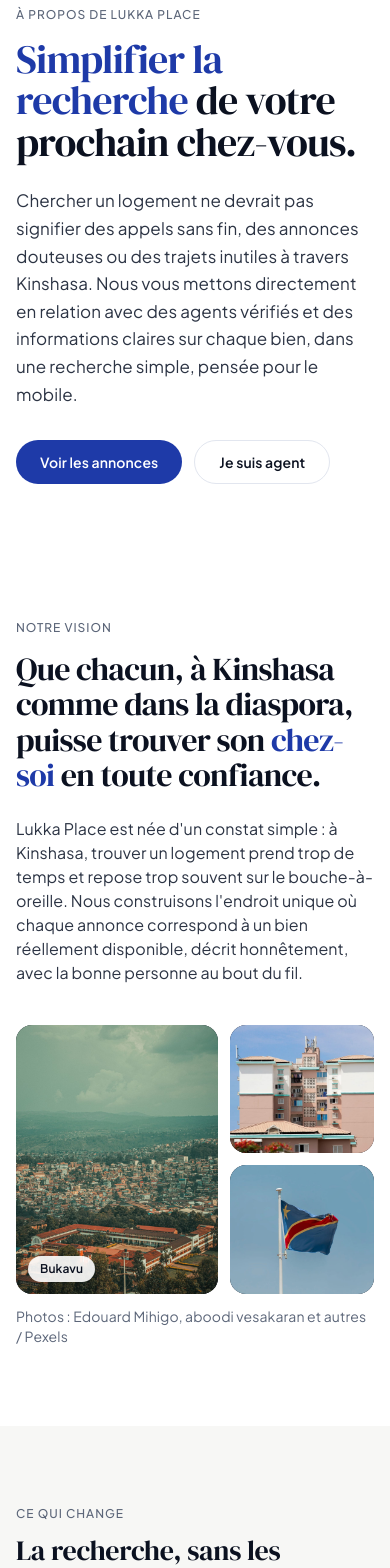
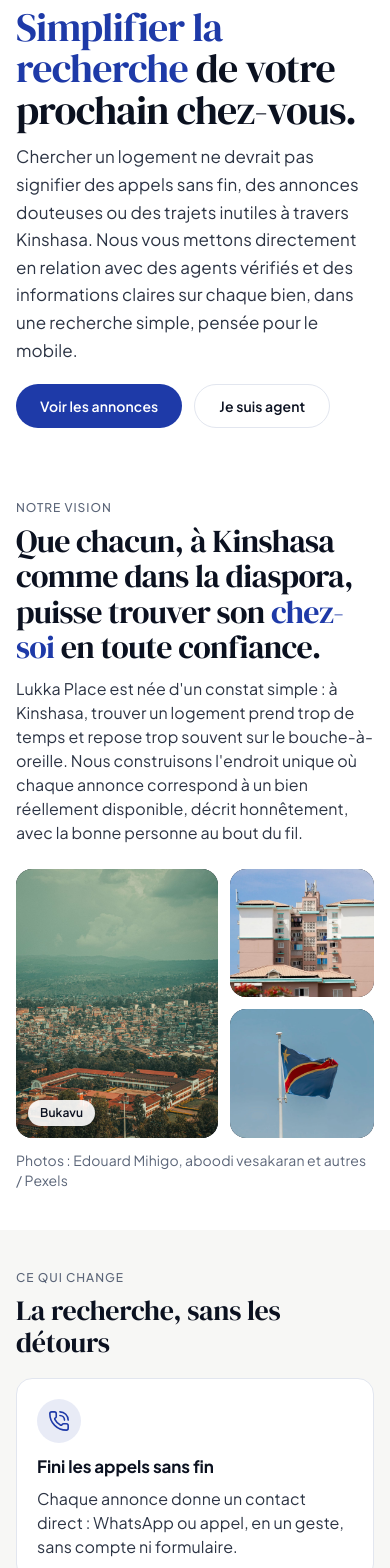
Before and after one commit to Lukkaplace186/lukka-place, a Next.js app in the folder web/: page /a-propos in a window 390 px wide. Shown: the part 432-2000 px from the top of the page. Built offline with nearby package versions, Linux system fonts and the light colour scheme; no server answers; the database is empty.

Commit message:
fix(web): About page is tighter on phones
Section padding 80px -> 40px, smaller gaps between eyebrow, heading, body
and cards below 640px. Desktop spacing unchanged.

Co-Authored-By: Claude Opus 5.5 <noreply@anthropic.com>

```diff
--- a/web/app/(site)/a-propos/page.js
+++ b/web/app/(site)/a-propos/page.js
@@ -95,14 +95,14 @@ export default async function AboutPage() {
             {t('about.photoCredit', { name: HERO_PHOTO_CREDIT.name })}
           </a>
         </div>
-        <div className="mx-auto flex max-w-[1600px] flex-col px-4 pb-14 pt-8 sm:px-6 lg:min-h-[38rem] lg:justify-center lg:px-8 lg:py-16">
+        <div className="mx-auto flex max-w-[1600px] flex-col px-4 pb-8 pt-5 sm:px-6 sm:pb-14 sm:pt-8 lg:min-h-[38rem] lg:justify-center lg:px-8 lg:py-16">
           <Breadcrumb items={[{ label: t('breadcrumb.home'), href: '/' }, { label: t('about.eyebrow') }]} />
-          <p className="u-eyebrow mt-8 lg:mt-14">{t('about.heroKicker')}</p>
-          <h1 className="mt-4 max-w-2xl font-display text-[2.5rem] font-normal leading-[1.04] tracking-[-0.02em] text-ink sm:text-[3.5rem] lg:max-w-[38%] lg:text-[3.5rem] xl:text-[4rem]">
+          <p className="u-eyebrow mt-5 sm:mt-8 lg:mt-14">{t('about.heroKicker')}</p>
+          <h1 className="mt-2 max-w-2xl sm:mt-4 font-display text-[2.5rem] font-normal leading-[1.04] tracking-[-0.02em] text-ink sm:text-[3.5rem] lg:max-w-[38%] lg:text-[3.5rem] xl:text-[4rem]">
             <Accented text={t('about.heroTitle')} accent={t('about.heroAccent')} className="text-blue" />
           </h1>
-          <p className="mt-6 max-w-xl text-[1.0625rem] leading-relaxed text-ink-70 sm:text-lg lg:max-w-[36%]">{t('about.heroLead')}</p>
-          <div className="mt-8 flex flex-wrap gap-3">
+          <p className="mt-3 max-w-xl text-[1.0625rem] sm:mt-6 leading-relaxed text-ink-70 sm:text-lg lg:max-w-[36%]">{t('about.heroLead')}</p>
+          <div className="mt-5 flex flex-wrap gap-3 sm:mt-8">
             <Link
               href="/listings"
               className="u-btn-primary inline-flex min-h-11 items-center rounded-full bg-blue px-6 text-sm font-semibold text-white transition-colors hover:bg-blue-deep"
@@ -120,13 +120,13 @@ export default async function AboutPage() {
       </section>
 
       {/* Vision — the statement beside the country it is for. */}
-      <section className="mx-auto grid max-w-[1600px] items-center gap-10 px-4 py-20 sm:px-6 sm:py-28 lg:grid-cols-[minmax(0,1fr)_minmax(0,1fr)] lg:gap-16 lg:px-8">
+      <section className="mx-auto grid max-w-[1600px] items-center gap-6 px-4 py-10 sm:gap-10 sm:px-6 sm:py-28 lg:grid-cols-[minmax(0,1fr)_minmax(0,1fr)] lg:gap-16 lg:px-8">
         <div>
-          <p className="u-eyebrow mb-4">{t('about.visionEyebrow')}</p>
+          <p className="u-eyebrow mb-2 sm:mb-4">{t('about.visionEyebrow')}</p>
           <h2 className="font-display text-[2rem] font-normal leading-[1.1] tracking-[-0.02em] text-ink sm:text-[2.75rem]">
             <Accented text={t('about.visionTitle')} accent={t('about.visionAccent')} className="text-blue" />
           </h2>
-          <p className="u-body mt-6 max-w-xl text-ink-70">{t('about.visionBody')}</p>
+          <p className="u-body mt-3 max-w-xl text-ink-70 sm:mt-6">{t('about.visionBody')}</p>
         </div>
 
         <figure>
@@ -147,19 +147,19 @@ export default async function AboutPage() {
       </section>
 
       {/* What changes — three pains, three answers. */}
-      <section className="bg-canvas-alt py-20 sm:py-28">
+      <section className="bg-canvas-alt py-10 sm:py-28">
         <div className="mx-auto max-w-[1600px] px-4 sm:px-6 lg:px-8">
-          <p className="u-eyebrow mb-3">{t('about.changeEyebrow')}</p>
+          <p className="u-eyebrow mb-2 sm:mb-3">{t('about.changeEyebrow')}</p>
           <h2 className="font-display text-[1.75rem] font-normal leading-[1.15] tracking-[-0.01em] text-ink sm:text-[2.25rem]">
             {t('about.changeTitle')}
           </h2>
-          <div className="mt-10 grid gap-4 md:grid-cols-3">
+          <div className="mt-5 grid gap-3 sm:mt-10 sm:gap-4 md:grid-cols-3">
             {changes.map(({ icon: Icon, title, body }) => (
-              <article key={title} className="rounded-2xl border border-line bg-surface p-6 sm:p-8">
+              <article key={title} className="rounded-2xl border border-line bg-surface p-5 sm:p-8">
                 <span className="inline-flex h-11 w-11 items-center justify-center rounded-full bg-blue/10 text-blue">
                   <Icon size={22} strokeWidth={1.75} aria-hidden="true" />
                 </span>
-                <h3 className="u-title-card mt-5 text-ink">{title}</h3>
+                <h3 className="u-title-card mt-3 text-ink sm:mt-5">{title}</h3>
                 <p className="u-body mt-2 text-ink-70">{body}</p>
               </article>
             ))}
@@ -169,9 +169,9 @@ export default async function AboutPage() {
 
       {/* Live figures — real counts only. */}
       <section className="bg-blue text-white">
-        <div className="mx-auto max-w-[1600px] px-4 py-14 sm:px-6 sm:py-16 lg:px-8">
+        <div className="mx-auto max-w-[1600px] px-4 py-10 sm:px-6 sm:py-16 lg:px-8">
           <p className="u-eyebrow !text-white/75">{t('about.figuresEyebrow')}</p>
-          <dl className="mt-6 grid gap-8 sm:grid-cols-3">
+          <dl className="mt-4 grid gap-5 sm:mt-6 sm:grid-cols-3 sm:gap-8">
             {figures.map(({ value, label }) => (
               <div key={label} className="border-l-2 border-white/30 pl-5">
                 <dt className="sr-only">{label}</dt>
@@ -184,10 +184,10 @@ export default async function AboutPage() {
       </section>
 
       {/* For agents — the WhatsApp intake, in three steps. */}
-      <section className="mx-auto max-w-[1600px] px-4 py-20 sm:px-6 sm:py-28 lg:px-8">
-        <div className="flex flex-col gap-6 sm:flex-row sm:items-end sm:justify-between">
+      <section className="mx-auto max-w-[1600px] px-4 py-10 sm:px-6 sm:py-28 lg:px-8">
+        <div className="flex flex-col gap-4 sm:flex-row sm:items-end sm:justify-between">
           <div className="max-w-2xl">
-            <p className="u-eyebrow mb-3">{t('about.agentsEyebrow')}</p>
+            <p className="u-eyebrow mb-2 sm:mb-3">{t('about.agentsEyebrow')}</p>
             <h2 className="font-display text-[1.75rem] font-normal leading-[1.15] tracking-[-0.01em] text-ink sm:text-[2.25rem]">
               {t('about.agentsTitle')}
             </h2>
@@ -200,12 +200,12 @@ export default async function AboutPage() {
             {t('about.agentsCta')}
           </Link>
         </div>
-        <ol className="mt-10 grid gap-4 md:grid-cols-3">
+        <ol className="mt-5 grid gap-3 sm:mt-10 sm:gap-4 md:grid-cols-3">
           {steps.map(({ icon: Icon, title, body }, i) => (
-            <li key={title} className="relative rounded-2xl border border-line bg-surface p-6 sm:p-8">
+            <li key={title} className="relative rounded-2xl border border-line bg-surface p-5 sm:p-8">
               <span className="u-tabular font-display text-[2.5rem] leading-none text-blue/25">{String(i + 1).padStart(2, '0')}</span>
               <Icon size={22} strokeWidth={1.75} aria-hidden="true" className="absolute right-6 top-7 text-blue sm:right-8 sm:top-9" />
-              <h3 className="u-title-card mt-4 text-ink">{title}</h3>
+              <h3 className="u-title-card mt-2 text-ink sm:mt-4">{title}</h3>
               <p className="u-body mt-2 text-ink-70">{body}</p>
             </li>
           ))}
@@ -214,7 +214,7 @@ export default async function AboutPage() {
 
       {/* The fine print the old page was made of. */}
       <section className="border-t border-line">
-        <div className="mx-auto max-w-[1600px] px-4 py-14 sm:px-6 lg:px-8">
+        <div className="mx-auto max-w-[1600px] px-4 py-8 sm:px-6 sm:py-14 lg:px-8">
           <h2 className="u-title-sub text-ink">{t('about.notesTitle')}</h2>
           <div className="mt-3 flex max-w-3xl flex-col gap-3 text-[0.875rem] leading-relaxed text-ink-45">
             <p>{t('about.body3')}</p>
```
